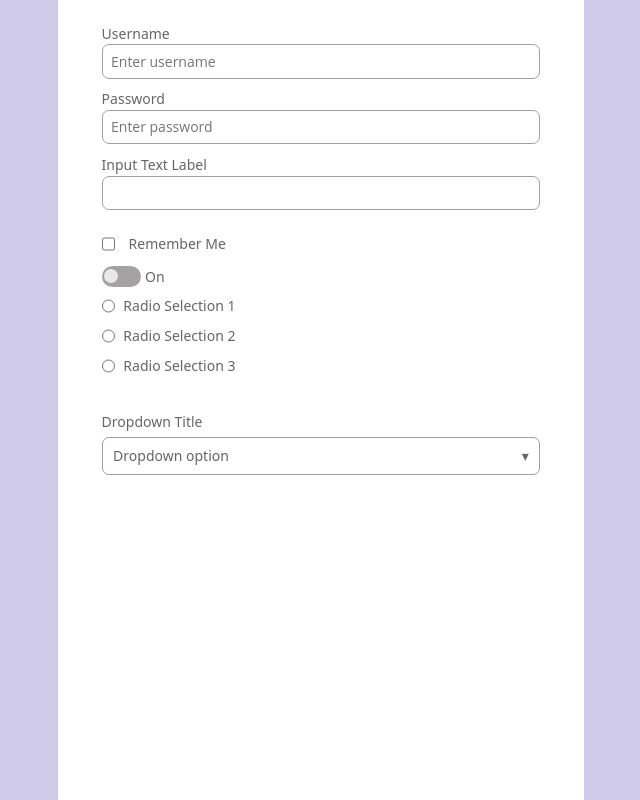
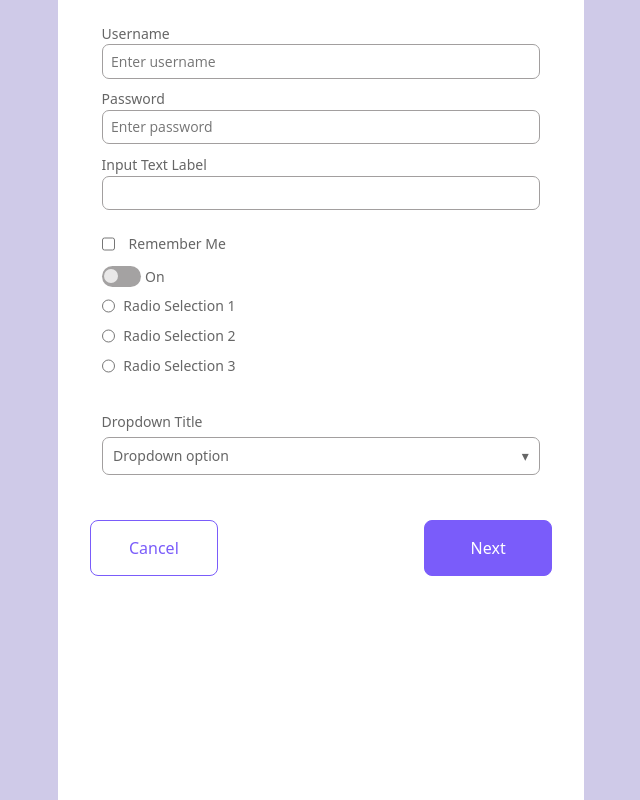
Before and after one commit to TaisaBraga/Formulario-React, a React (Vite) app: page / in a window 1280 px wide. Shown: the whole page, without its empty margins (319-959 px from the left). Built offline with nearby package versions, Linux system fonts and the light colour scheme.

Commit message:
refactor: change the submit form

```diff
--- /dev/null
+++ b/src/components/Templates/formPage.css
@@ -0,0 +1,6 @@
+.button-container {
+    display: flex;
+    flex-wrap: wrap;
+    padding: 2em;
+    justify-content: space-between;
+}
--- a/src/components/Templates/formPage.tsx
+++ b/src/components/Templates/formPage.tsx
@@ -1,17 +1,52 @@
 import React from "react";
+import "./formPage.css";
 import { useForm } from "react-hook-form";
+import { z } from "zod";
+import { zodResolver } from "@hookform/resolvers/zod";
 import TextInputs from "../molecules/Inputs/textInputs";
 import OthersInputs from "../molecules/OthersInputs/othersInputs";
 import DropDownInput from "../molecules/DropDown/dropDownInput";
+import Buttons from "../atoms/Buttons";
 
+const FormShema = z.object({
+  username: z.string().min(3, { message: "Username must be at least 3 characters long" }).nonempty("Username is required"),
+  password: z.string().min(8, { message: "Password must be at least 8 characters long" }).nonempty("Password is required"),
+  textinput: z.string()
+});
+
+type FormSchemaType = z.infer<typeof FormShema>;
 
 const FormPage = () => {
+  const { handleSubmit, reset, register, formState: { errors } } = useForm<FormSchemaType>({
+    resolver: zodResolver(FormShema),
+  });
+
+  const handleFormSubmit = (data: FormSchemaType) => {
+    console.log("dataForm", data);
+  };
 
   return (
-    <form onSubmit={() => {}}>
-      <TextInputs/>
-      <OthersInputs/>
-      <DropDownInput setDropItem={''} dropitem={''}/>
+    <form onSubmit={handleSubmit(handleFormSubmit)} className="form-container">
+      <TextInputs register={register} errors={errors} />
+      <OthersInputs />
+      <DropDownInput setDropItem={""} dropitem={""} />
+      <div className="button-container">
+        <Buttons
+          buttonType="reset"
+          buttonName="Cancel"
+          fontColor="#7A5CFA"
+          background="#fff"
+          borderStyle="1px solid #7A5CFA"
+          onClick={() => reset()}
+        />
+        <Buttons
+          buttonType="submit"
+          buttonName="Next"
+          fontColor="#fff"
+          background="#7A5CFA"
+          borderStyle="1px solid #7A5CFA"
+        />
+      </div>
     </form>
   );
 };
--- /dev/null
+++ b/src/components/atoms/Buttons.tsx
@@ -0,0 +1,34 @@
+import React from "react";
+
+export interface IButtonProps {
+  buttonType: "submit" | "reset" | "button";
+  onClick?: () => void;
+  buttonName: string | "";
+  fontColor: string | "";
+  background: string | "";
+  borderStyle: string | "";
+}
+
+export default function Buttons(props: IButtonProps) {
+  return (
+    <>
+      <button
+        type={props?.buttonType}
+        onClick={props?.onClick}
+        style={{
+          cursor: "pointer",
+          padding: "1em",
+          border: props.borderStyle,
+          borderRadius: "8px",
+          height: "3.5em",
+          width: "8em",
+          fontFamily: "Noto Sans, sans-serif",
+          color: props.fontColor,
+          backgroundColor: props.background,
+        }}
+      >
+        {props?.buttonName}
+      </button>
+    </>
+  );
+}
--- a/src/components/atoms/Inputs.tsx
+++ b/src/components/atoms/Inputs.tsx
@@ -1,5 +1,4 @@
 import React from "react";
-
 export interface IInputsProps {
   textDivId: string | "";
   labelFor: string | "";
@@ -8,24 +7,31 @@ export interface IInputsProps {
   placeholder: string | "";
   inputName: string | "";
   inputId: string | "";
-  inputValue: string | "";
-  onchangeFun: () => void;
+  register?: any;
+  error: string | "";
 }
 
-export default function Inputs (props: IInputsProps) {
+export default function Inputs(props: IInputsProps) {
+
   return (
     <div id={props.textDivId}>
-      <label htmlFor={props?.labelFor} style={{color: "#666666", fontFamily: 'Noto Sans, sans-serif'}}>{props?.labelValue}</label>
+      <label
+        htmlFor={props?.labelFor}
+        style={{ color: "#666666", fontFamily: "Noto Sans, sans-serif" }}
+      >
+        {props?.labelValue}
+      </label>
       <input
-        name={props?.inputName}
+        type={props?.inputType}
+        {...props?.register}
         id={props?.inputId}
-        type={props?.inputType}
         placeholder={props?.placeholder}
-        value={props?.inputValue}
-        onChange={props?.onchangeFun}
       />
+      {props?.error && (
+        <span style={{ color: "red", fontSize: "0.7rem" }}>
+          {props?.error}
+        </span>
+      )}
     </div>
   );
-};
-
- Inputs;
+}
--- a/src/components/molecules/Inputs/textInputs.jsx
+++ b/src/components/molecules/Inputs/textInputs.jsx
@@ -2,7 +2,7 @@
 import Inputs from "../../atoms/Inputs";
 import "./textInputs.css";
 
-function TextInputs() {
+function TextInputs({ register, errors }) {
   return (
     <div className="input-text-div">
       <Inputs
@@ -13,8 +13,8 @@ function TextInputs() {
         inputName={"username"}
         placeholder={"Enter username"}
         inputId={"username"}
-        inputValue={""}
-        onchangeFun={() => {}}
+        register={register("username")}
+        error={errors?.username?.message}
       />
       <Inputs
         textDivId={"divId"}
@@ -24,8 +24,8 @@ function TextInputs() {
         inputName={"password"}
         placeholder={"Enter password"}
         inputId={"password"}
-        inputValue={""}
-        onchangeFun={() => {}}
+        register={register("password")}
+        error={errors?.password?.message}
       />
       <Inputs
         textDivId={"divId"}
@@ -34,8 +34,7 @@ function TextInputs() {
         inputType={"text"}
         inputName={"textinput"}
         inputId={"textinput"}
-        inputValue={""}
-        onchangeFun={() => {}}
+        register={register("textinput")}
       />
     </div>
   );
```
